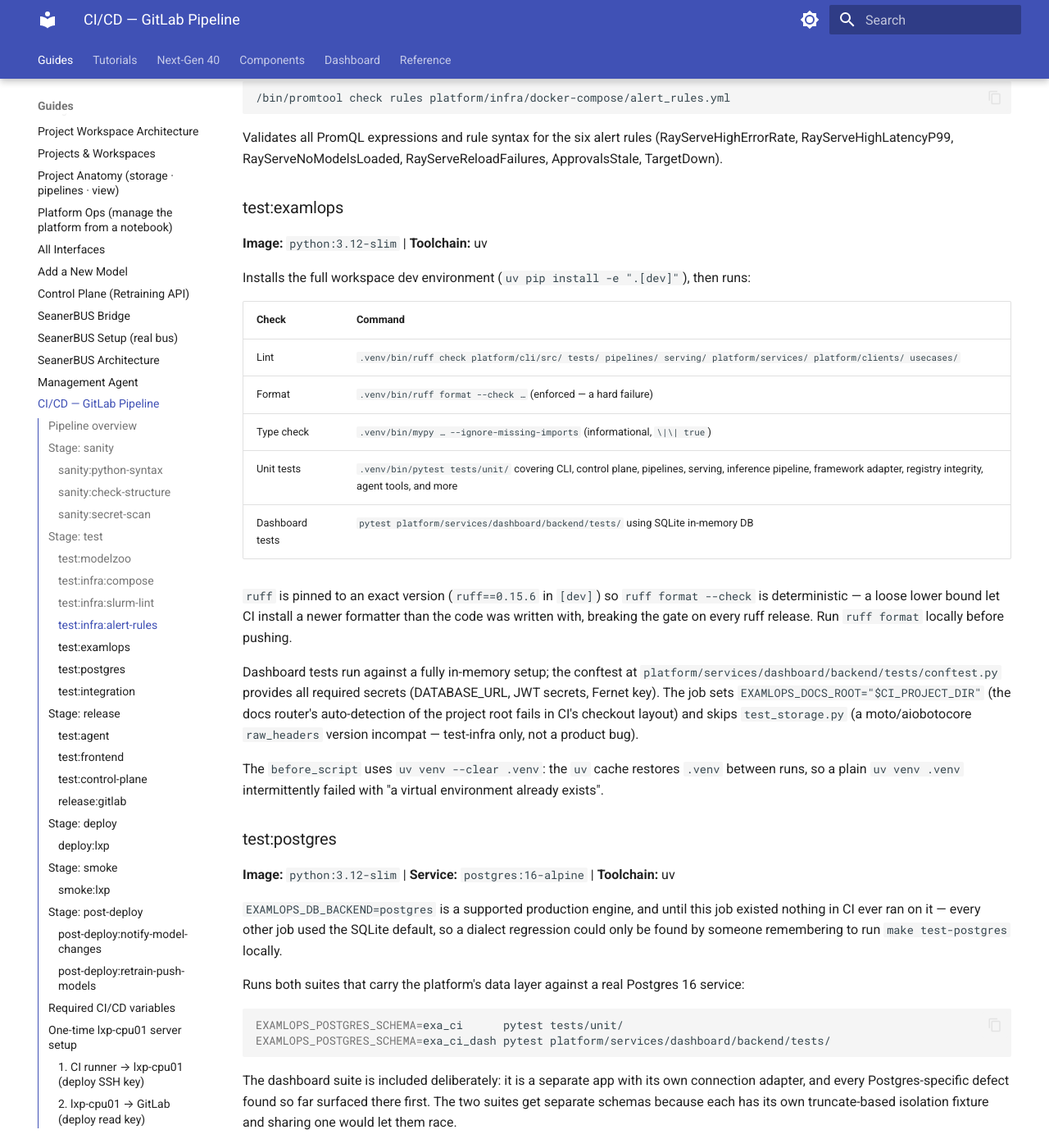
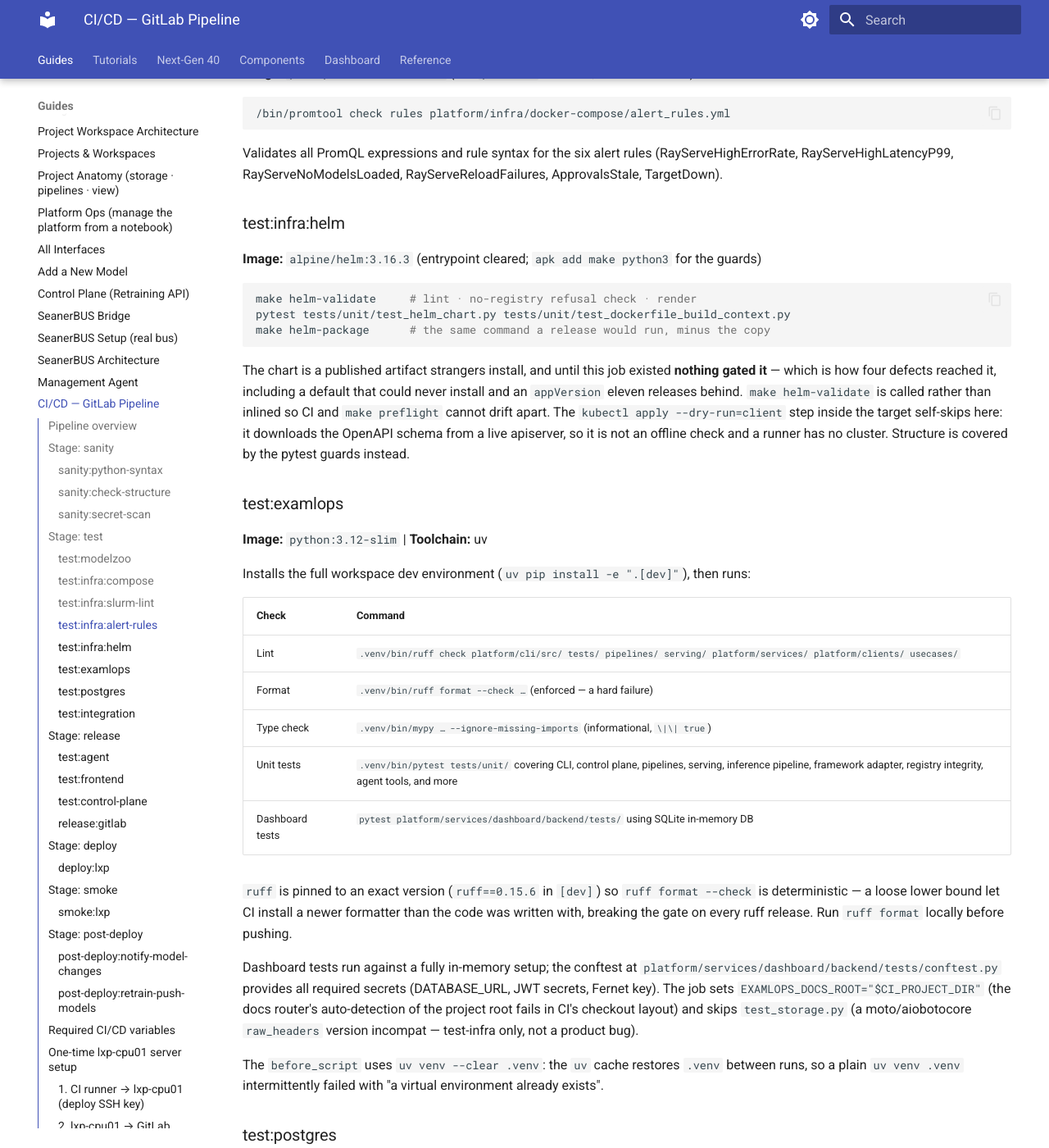
Before and after one commit to MSKazemi/ExaMLOps, an MkDocs documentation site: the page built from docs/guides/cicd.md, in a window 1280 px wide and 1400 px high, scrolled down 3386 px. Shown: the whole window at 82% size. Built offline with MkDocs 1.6.1 and Material for MkDocs 9.7.7, drawn with Linux system fonts in a browser that asks for light colours; some of the changed text lies outside the part shown.

Commit message:
ci(helm): nothing gated the chart, which is how four defects reached it
make helm-validate appeared in no CI file at all. The chart is a published
artifact strangers install, so the absence of a gate is what let a default that
could never install, an appVersion eleven releases behind, a maintainer field
naming the product instead of a person, and a target that could not run
anywhere all sit in it at once.

Adds a helm job to the GitHub workflow and test:infra:helm to the GitLab
mirror. Both call the Makefile target rather than inlining helm commands, so
CI and preflight cannot drift; both then run the structural guards and a
helm package dry run. The kubectl schema step inside the target self-skips on
a runner, since it downloads the OpenAPI schema from a live apiserver.

Wired into deploy:lxp and release:gitlab needs. tests/unit/test_ci_gate_coverage.py
failed on the first run for exactly that omission, which is what it exists for,
and it also demanded the local mirror -- so preflight grows a helm step at
14/15 that fails loudly rather than skipping when helm is missing.

Also fixes a defect the packaging step exposed: the chart version was frozen at
0.1.0. helm repo index keys entries on it, so republishing changed contents
under a version a consumer already holds is not an upgrade, it is a no-op they
cannot detect -- which would have made the chart repository useless the moment
it shipped. Now in lockstep with the platform version and held there by a
guard, with the reasoning in Chart.yaml so it does not get tidied back.

````diff
--- a/docs/guides/cicd.md
+++ b/docs/guides/cicd.md
@@ -17,6 +17,7 @@ sanity:check-structure ─┤
 sanity:secret-scan     ─┼─►  test:infra:compose     ─┐
                         │    test:infra:slurm-lint   │   (tag only)
                         │    test:infra:alert-rules  ├─► release:gitlab
+                        │    test:infra:helm         │
                         └─►  test:examlops           │
                              test:postgres           ├─► deploy:lxp ─► smoke:lxp ─► post-deploy:lxp:notify-model-changes
                              test:integration        │                              └► post-deploy:lxp:retrain-push-models
@@ -130,6 +131,22 @@ ruff check platform/infra/slurm-adapter/
 
 Validates all PromQL expressions and rule syntax for the six alert rules (RayServeHighErrorRate, RayServeHighLatencyP99, RayServeNoModelsLoaded, RayServeReloadFailures, ApprovalsStale, TargetDown).
 
+### test:infra:helm
+**Image:** `alpine/helm:3.16.3` (entrypoint cleared; `apk add make python3` for the guards)
+
+```bash
+make helm-validate     # lint · no-registry refusal check · render
+pytest tests/unit/test_helm_chart.py tests/unit/test_dockerfile_build_context.py
+make helm-package      # the same command a release would run, minus the copy
+```
+
+The chart is a published artifact strangers install, and until this job existed **nothing gated
+it** — which is how four defects reached it, including a default that could never install and an
+`appVersion` eleven releases behind. `make helm-validate` is called rather than inlined so CI and
+`make preflight` cannot drift apart. The `kubectl apply --dry-run=client` step inside the target
+self-skips here: it downloads the OpenAPI schema from a live apiserver, so it is not an offline
+check and a runner has no cluster. Structure is covered by the pytest guards instead.
+
 ### test:examlops
 **Image:** `python:3.12-slim` | **Toolchain:** uv
 
````
Also changed, not shown: other parts of docs/guides/cicd.md (+7 -7 lines), .gitlab-ci.yml (+37 -0 lines), CHANGELOG.md (+21 -0 lines), 5 other files.
